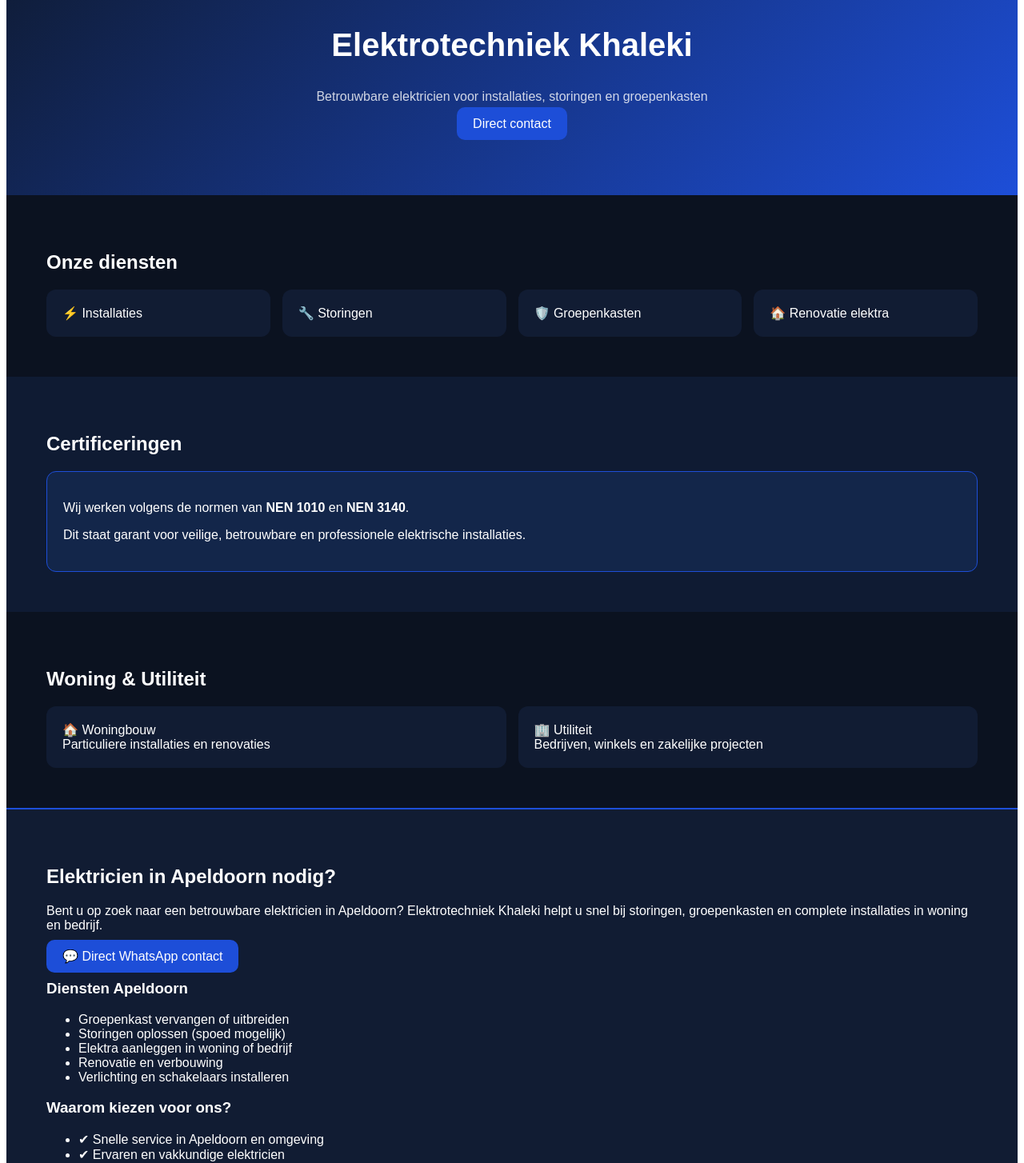
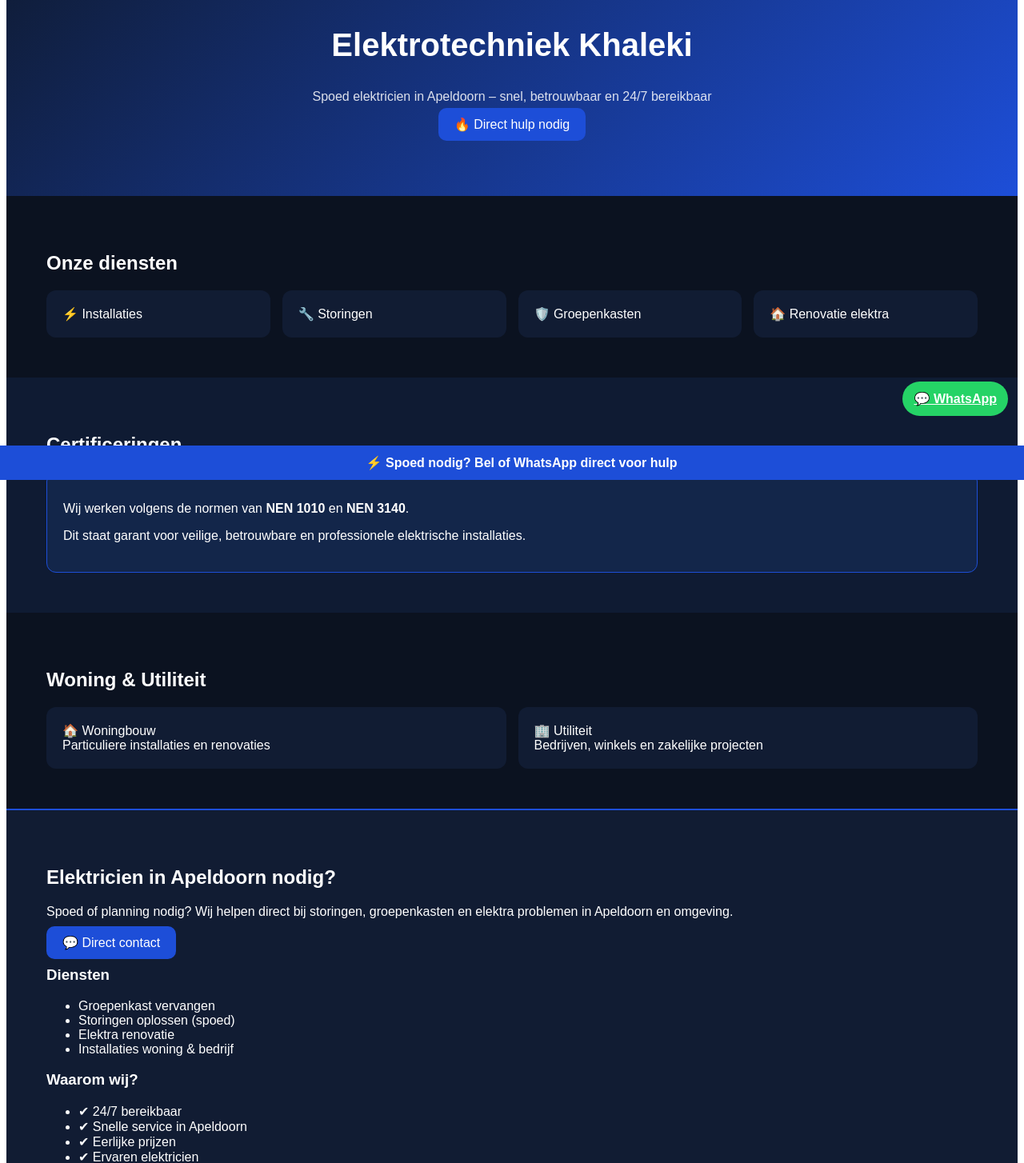
Before and after one commit to emalkhaleki/elektrotechniek-khaleki.nl, a React (Vite) app: page / in a window 1280 px wide. Shown: the part 200-1654 px from the top of the page at 80% size. Built offline with nearby package versions, Linux system fonts and the light colour scheme.

Commit message:
Update App.jsx

```diff
--- a/src/App.jsx
+++ b/src/App.jsx
@@ -26,7 +26,15 @@ export default function App() {
   return (
     <div style={styles.page}>
 
-      {/* SPOED BANNER ⚡ */}
+      {/* STICKY WHATSAPP BUTTON */}
+      <a
+        href={`https://wa.me/${whatsappNumber}`}
+        style={styles.stickyWhatsApp}
+      >
+        💬 WhatsApp
+      </a>
+
+      {/* SPOED BANNER */}
       <div style={styles.topBar}>
         ⚡ 24/7 SPOEDSERVICE – DIRECT BESCHIKBAAR
       </div>
@@ -44,11 +52,11 @@ export default function App() {
       <section style={styles.hero}>
         <h1 style={styles.title}>Elektrotechniek Khaleki</h1>
         <p style={styles.subtitle}>
-          Betrouwbare elektricien voor installaties, storingen en groepenkasten
+          Spoed elektricien in Apeldoorn – snel, betrouwbaar en 24/7 bereikbaar
         </p>
 
         <a href={`https://wa.me/${whatsappNumber}`} style={styles.heroBtn}>
-          Direct contact
+          🔥 Direct hulp nodig
         </a>
       </section>
 
@@ -95,14 +103,13 @@ export default function App() {
         </div>
       </section>
 
-      {/* 🔥 SEO APPELDOORN SECTIE */}
+      {/* SEO APPELDOORN */}
       <section style={styles.sectionSEO}>
         <h2>Elektricien in Apeldoorn nodig?</h2>
 
         <p>
-          Bent u op zoek naar een betrouwbare elektricien in Apeldoorn?
-          Elektrotechniek Khaleki helpt u snel bij storingen, groepenkasten
-          en complete installaties in woning en bedrijf.
+          Spoed of planning nodig? Wij helpen direct bij storingen,
+          groepenkasten en elektra problemen in Apeldoorn en omgeving.
         </p>
 
         <div style={{ margin: "20px 0" }}>
@@ -110,25 +117,24 @@ export default function App() {
             href={`https://wa.me/${whatsappNumber}`}
             style={styles.heroBtn}
           >
-            💬 Direct WhatsApp contact
+            💬 Direct contact
           </a>
         </div>
 
-        <h3>Diensten Apeldoorn</h3>
+        <h3>Diensten</h3>
         <ul>
-          <li>Groepenkast vervangen of uitbreiden</li>
-          <li>Storingen oplossen (spoed mogelijk)</li>
-          <li>Elektra aanleggen in woning of bedrijf</li>
-          <li>Renovatie en verbouwing</li>
-          <li>Verlichting en schakelaars installeren</li>
+          <li>Groepenkast vervangen</li>
+          <li>Storingen oplossen (spoed)</li>
+          <li>Elektra renovatie</li>
+          <li>Installaties woning & bedrijf</li>
         </ul>
 
-        <h3>Waarom kiezen voor ons?</h3>
+        <h3>Waarom wij?</h3>
         <ul>
-          <li>✔ Snelle service in Apeldoorn en omgeving</li>
-          <li>✔ Ervaren en vakkundige elektricien</li>
-          <li>✔ Duidelijke en eerlijke prijzen</li>
-          <li>✔ Garantie op werkzaamheden</li>
+          <li>✔ 24/7 bereikbaar</li>
+          <li>✔ Snelle service in Apeldoorn</li>
+          <li>✔ Eerlijke prijzen</li>
+          <li>✔ Ervaren elektricien</li>
         </ul>
       </section>
 
@@ -137,15 +143,8 @@ export default function App() {
         <h2>Klantenreviews</h2>
 
         <div style={styles.grid}>
-          <div style={styles.review}>
-            ⭐⭐⭐⭐⭐<br />
-            “Snelle service en netjes gewerkt!”
-          </div>
-
-          <div style={styles.review}>
-            ⭐⭐⭐⭐⭐<br />
-            “Betrouwbaar en goed bereikbaar.”
-          </div>
+          <div style={styles.review}>⭐⭐⭐⭐⭐<br />“Snelle service en netjes gewerkt!”</div>
+          <div style={styles.review}>⭐⭐⭐⭐⭐<br />“Altijd bereikbaar en betrouwbaar.”</div>
         </div>
       </section>
 
@@ -173,11 +172,16 @@ export default function App() {
       <footer style={styles.footer}>
         © 2026 Elektrotechniek Khaleki
       </footer>
+
+      {/* BOTTOM SPOED BAR */}
+      <div style={styles.bottomBar}>
+        ⚡ Spoed nodig? Bel of WhatsApp direct voor hulp
+      </div>
+
     </div>
   );
 }
 
-/* STYLES */
 const styles = {
   page: {
     fontFamily: "Arial",
@@ -189,14 +193,14 @@ const styles = {
     background: "#1d4ed8",
     textAlign: "center",
     padding: 8,
-    fontWeight: "bold",
+    fontWeight: "bold"
   },
 
   header: {
     display: "flex",
     justifyContent: "space-between",
     padding: 20,
-    background: "#0f1b33",
+    background: "#0f1b33"
   },
 
   logo: { fontSize: 18, fontWeight: "bold" },
@@ -206,35 +210,35 @@ const styles = {
     padding: "10px 15px",
     borderRadius: 8,
     color: "white",
-    textDecoration: "none",
+    textDecoration: "none"
   },
 
   hero: {
     textAlign: "center",
     padding: "80px 20px",
-    background: "linear-gradient(135deg, #0f1b33, #1d4ed8)",
+    background: "linear-gradient(135deg, #0f1b33, #1d4ed8)"
   },
 
   title: { fontSize: 40 },
 
-  subtitle: { opacity: 0.8 },
+  subtitle: { opacity: 0.85 },
 
   heroBtn: {
     background: "#1d4ed8",
     padding: "12px 20px",
     borderRadius: 10,
     color: "white",
-    textDecoration: "none",
+    textDecoration: "none"
   },
 
   section: {
     padding: 50,
-    background: "#0b1220",
+    background: "#0b1220"
   },
 
   sectionDark: {
     padding: 50,
-    background: "#0f1b33",
+    background: "#0f1b33"
   },
 
   sectionSEO: {
@@ -248,13 +252,13 @@ const styles = {
     display: "grid",
     gridTemplateColumns: "repeat(auto-fit, minmax(200px, 1fr))",
     gap: 15,
-    marginTop: 20,
+    marginTop: 20
   },
 
   card: {
     background: "#111c33",
     padding: 20,
-    borderRadius: 12,
+    borderRadius: 12
   },
 
   certBox: {
@@ -262,32 +266,32 @@ const styles = {
     padding: 20,
     borderRadius: 12,
     border: "1px solid #1d4ed8",
-    marginTop: 20,
+    marginTop: 20
   },
 
   review: {
     background: "#111c33",
     padding: 20,
-    borderRadius: 12,
+    borderRadius: 12
   },
 
   form: {
     display: "flex",
     flexDirection: "column",
     gap: 10,
-    maxWidth: 400,
+    maxWidth: 400
   },
 
   input: {
     padding: 10,
     borderRadius: 8,
-    border: "none",
+    border: "none"
   },
 
   textarea: {
     padding: 10,
     borderRadius: 8,
-    height: 100,
+    height: 100
   },
 
   button: {
@@ -295,13 +299,36 @@ const styles = {
     color: "white",
     padding: 12,
     border: "none",
-    borderRadius: 8,
+    borderRadius: 8
   },
 
   footer: {
     textAlign: "center",
     padding: 20,
     background: "#0f1b33",
-    fontSize: 12,
+    fontSize: 12
   },
+
+  stickyWhatsApp: {
+    position: "fixed",
+    right: 20,
+    bottom: 80,
+    background: "#25D366",
+    padding: "12px 14px",
+    borderRadius: "50px",
+    color: "white",
+    fontWeight: "bold",
+    zIndex: 9999
+  },
+
+  bottomBar: {
+    position: "fixed",
+    left: 0,
+    bottom: 0,
+    width: "100%",
+    background: "#1d4ed8",
+    textAlign: "center",
+    padding: 12,
+    fontWeight: "bold"
+  }
 };
```
